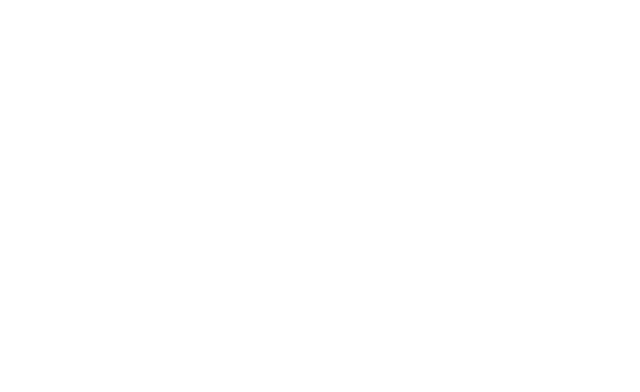
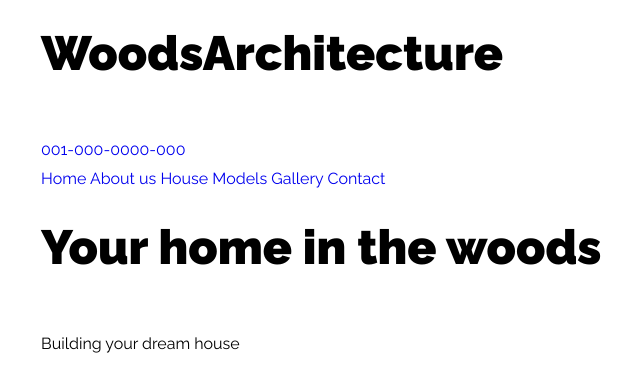
Before and after one commit to LaietiMcLean/ForestArchitecture-website, a plain HTML site: page index.html in a window 1280 px wide. Shown: the whole page, without its empty margins (23-663 px from the left). Drawn offline with Linux system fonts and the light colour scheme.

Commit message:
feat(): basic header layout

```diff
--- a/index.html
+++ b/index.html
@@ -14,5 +14,29 @@
     <link rel="stylesheet" href="styles/styles.css" />
     <title>Document</title>
   </head>
-  <body></body>
+  <body>
+    <header class="header">
+        <div class="container header-content">
+            <div class="title-text">
+                <div class="logo">
+                    <h1 class="company-name">Woods<span>Architecture</span></h1>
+                </div>
+                <div class="contact">
+                    <a class="phone" href="tel:001-000-0000-000">001-000-0000-000</a>
+                    <nav class="nav-bar">
+                        <a class="link" href="#">Home</a>
+                        <a class="link" href="#">About us</a>
+                        <a class="link" href="#">House Models</a>
+                        <a class="link" href="#">Gallery</a>
+                        <a class="link" href="#">Contact</a>
+                    </nav>
+                </div>
+            </div>
+            <div class="subtitle-text">
+                <h1>Your home in the woods</h1>
+                <p>Building your dream house</p>
+            </div>
+        </div>
+    </header>
+  </body>
 </html>
```
